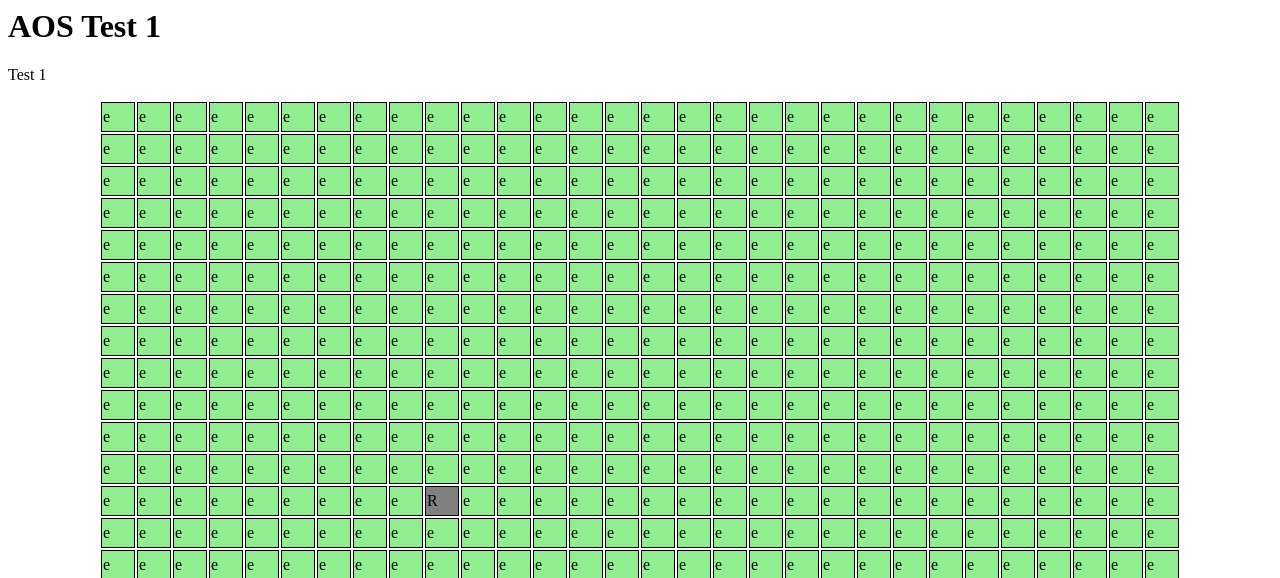
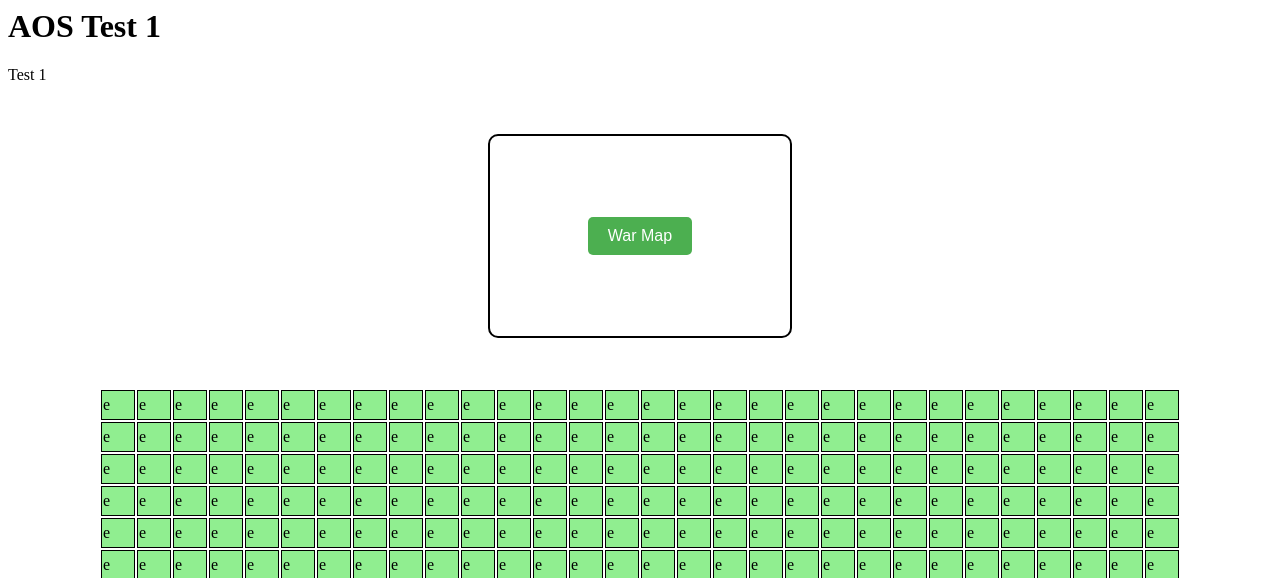
Before and after one commit to Gianeh/Web_app_testing, a PHP site: page / in a window 1280 px wide. Shown: the top 578 px of the page. Run offline with PHP 8.4, Linux system fonts and the light colour scheme.

Commit message:
button to acces to WarMap

```diff
--- a/index.php
+++ b/index.php
@@ -3,7 +3,24 @@
 <head>
     <title>AOS Test 1</title>
     <style>
-
+        .container {
+            width: 300px;
+            height: 200px;
+            border: 2px solid black;
+            border-radius: 10px;
+            display: flex;
+            justify-content: center;
+            align-items: center;
+            margin: 50px auto;
+        }
+        .button {
+            padding: 10px 20px;
+            background-color: #4CAF50;
+            color: white;
+            font-size: 16px;
+            border: none;
+            border-radius: 5px;
+        }
         .info {
             font-size: 20px;
             font-weight: bold;
@@ -50,7 +67,15 @@
 <body onload="setHandlers()">
     <h1>AOS Test 1</h1>
     <p>Test 1</p>
-
+    <div class="container">
+        <button class="button" onclick="redirectToWarMap()">War Map</button>
+    </div>
+    <script>
+        function redirectToWarMap() {
+            // redirect user tomap.php
+            window.location.href = "war_map.php";
+        }
+    </script>
     <table id="Village" style="margin:auto">
         <!--A 30 x 30 table-->
         <?php
```
